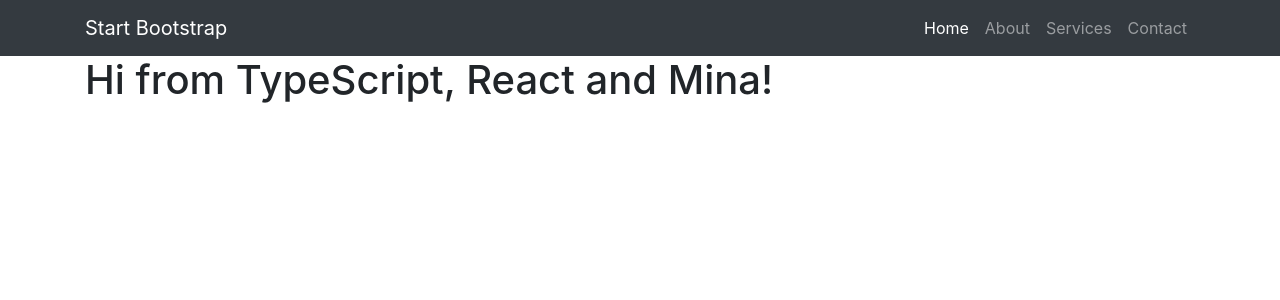
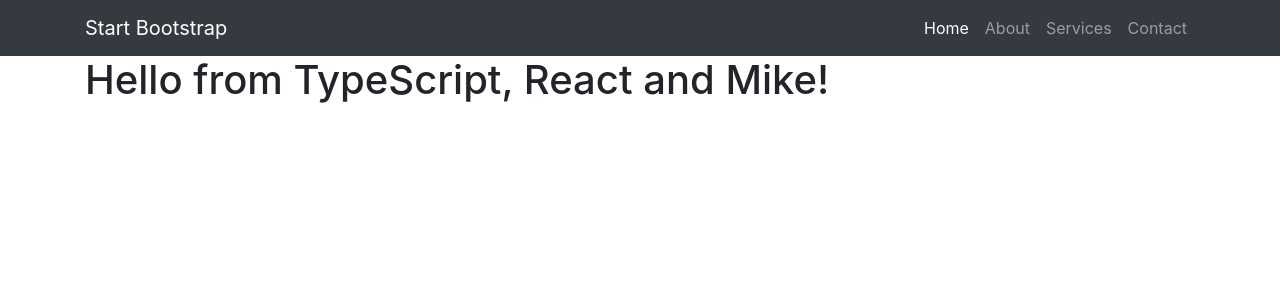
Before and after one commit to mikepattyn/whiskeypiekers, a React app: page / in a window 1280 px wide. Shown: the top 300 px of the page. Built offline with nearby package versions, Linux system fonts and the light colour scheme.

Commit message:
Added react-hot-loader back to components.

```diff
--- a/src/Components/App.tsx
+++ b/src/Components/App.tsx
@@ -1,5 +1,9 @@
 import * as React from "react";
+import { hot } from "react-hot-loader/root"
 
 export interface AppProps { compiler: string; framework: string; programmer: string; }
 
-export const App = (props: AppProps) => <h1>Hi from {props.compiler}, {props.framework} and {props.programmer}!</h1>;
+const App = (props: AppProps) =>
+    <h1>Hello from {props.compiler}, {props.framework} and {props.programmer}!</h1>;
+
+export default hot(App)
--- a/src/Components/SharedLayout.tsx
+++ b/src/Components/SharedLayout.tsx
@@ -1,8 +1,10 @@
 import * as React from "react";
-
-export const SharedLayout = () =>
+import { hot } from "react-hot-loader/root"
+const SharedLayout = () =>
     <div className="row">
         <div className='col-md-12' id="mainLayout">
 
         </div>
     </div>
+
+export default hot(SharedLayout)
--- a/src/index.tsx
+++ b/src/index.tsx
@@ -3,10 +3,10 @@ import * as ReactDOM from "react-dom";
 
 // Start of component imports
 import { NavigationBar } from "./Components/NavigationBar";
-import { SharedLayout } from "./Components/SharedLayout";
-import { App } from "./Components/App";
+import SharedLayout  from "./Components/SharedLayout";
+import App from "./Components/App";
 // End of component imports
 
 ReactDOM.render(<NavigationBar />, document.getElementById("navigation"));
 ReactDOM.render(<SharedLayout />, document.getElementById("root")); // Add a shared layout to root
-ReactDOM.render(<App compiler="TypeScript" framework="React" programmer="Mina" />, document.getElementById("mainLayout")); // Add the app layout to shared layout
+ReactDOM.render(<App compiler="TypeScript" framework="React" programmer="Mike" />, document.getElementById("mainLayout")); // Add the app layout to shared layout
```
